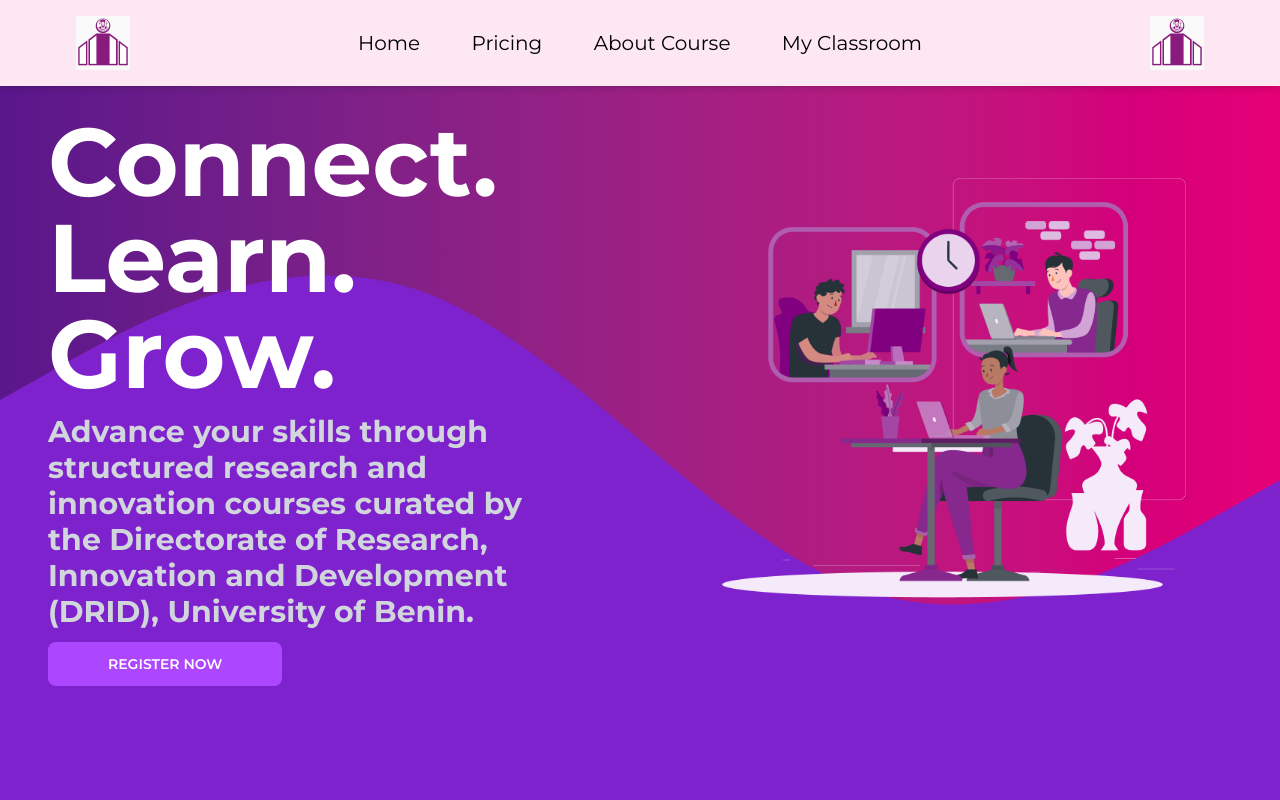
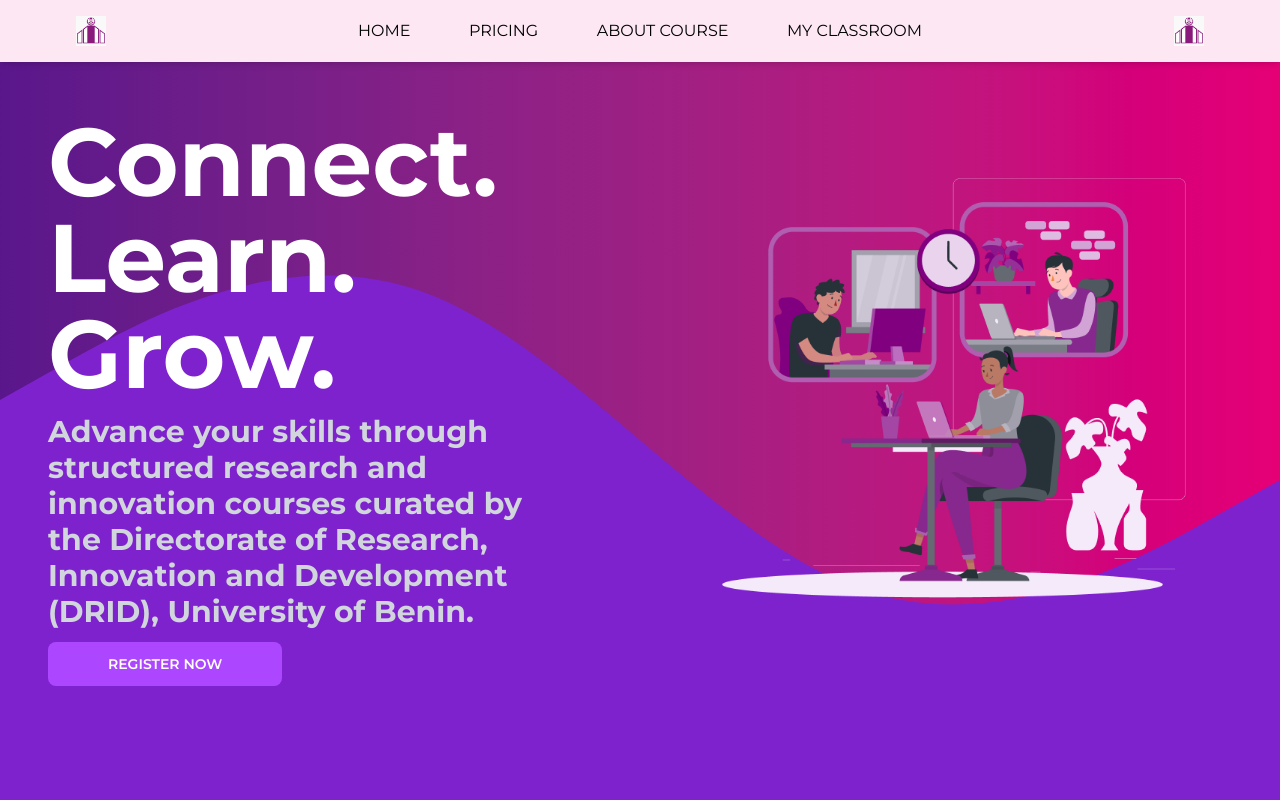
Before and after one commit to unibeninterns/research_frontend, a Next.js app: page / in a window 1280 px wide. Shown: the top 800 px of the page. Built offline with nearby package versions, Linux system fonts and the light colour scheme.

Commit message:
Chore: styled navbar for the homepage

```diff
--- a/components/HomeHeader.tsx
+++ b/components/HomeHeader.tsx
@@ -6,15 +6,15 @@ export default function Header() {
   return (
     <header className="fixed top-0 w-full left-0 z-50 p-4 shadow-md flex items-center bg-pink-100">
       <div className="flex items-center justify-between w-full md:px-8 lg:px-15">
-        <Image src={logo || "/placeholder.svg"} alt="Drid Research Logo" width={54} height={54} />
-        <div className="hidden md:flex md:items-center lg:text-xl text-black justify-between w-1/2">
-          <a href="">Home</a>
-          <a href="/pricing">Pricing</a>
+        <Image src={logo || "/placeholder.svg"} alt="Drid Research Logo" width={30} height={30} />
+        <div className="hidden md:flex md:items-center text-[16px] uppercase text-black justify-between w-1/2">
+          <Link href="/">Home</Link>
+          <Link href="/pricing">Pricing</Link>
           <Link href="/about">About Course</Link>
-          <a href="">My Classroom</a>
+          <Link href="">My Classroom</Link>
         </div>
         <div className="hidden md:flex">
-          <Image src={logo || "/placeholder.svg"} alt="Drid Research Logo" width={54} height={54} />
+          <Image src={logo || "/placeholder.svg"} alt="Drid Research Logo" width={30} height={30} />
         </div>
       </div>
     </header>
```
